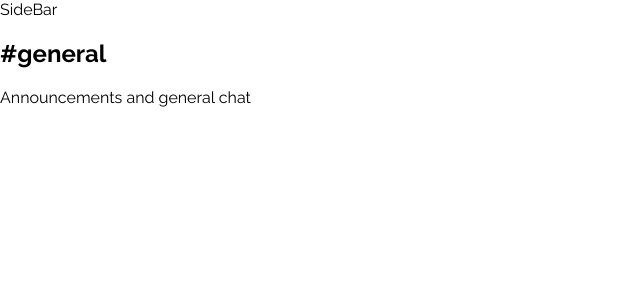
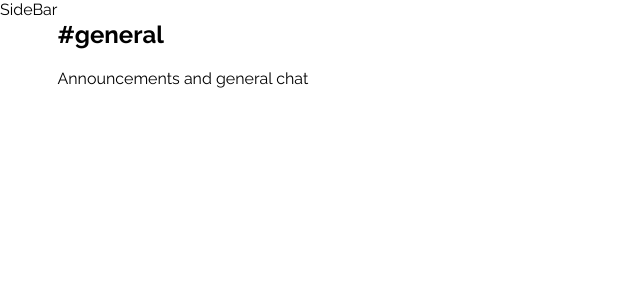
Before and after one commit to StefanyGo/chatarang, a React (Create React App) app: page / in a window 1280 px wide. Shown: the top 300 px of the page, without its empty margins (0-640 px from the left). Built offline with nearby package versions, Linux system fonts and the light colour scheme.

Commit message:
Added Styles Main.js

```diff
--- a/src/Main.js
+++ b/src/Main.js
@@ -1,11 +1,12 @@
 import React, {Component} from 'react'
+
 import SideBar from './SideBar'
 import Chat from './Chat'
 
 class Main extends Component {
     render() {
         return(
-            <div className="Main">
+            <div className="Main" style={styles}>
                 <SideBar />
                 <Chat />
             </div>
@@ -13,4 +14,10 @@ class Main extends Component {
     }
 }
 
+const styles = {
+    display: 'flex',
+    alignItems: 'stretch',
+    height: '100vh',
+}
+
 export default Main
```
